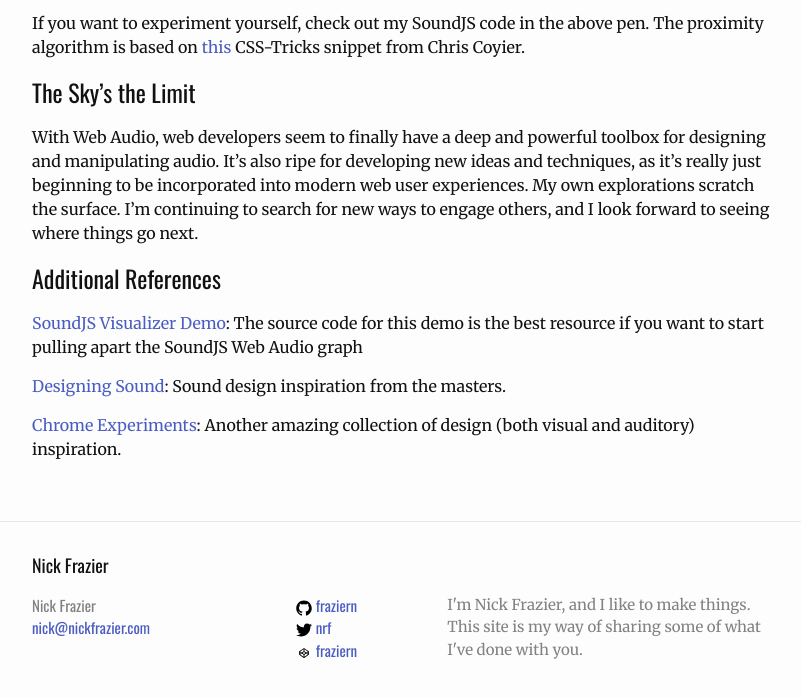
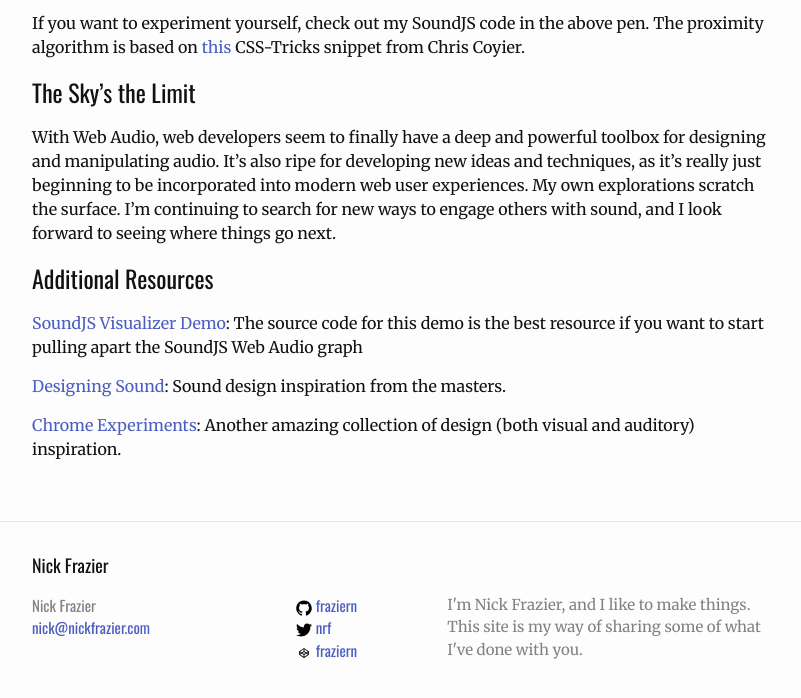
Before and after one commit to fraziern/fraziern.github.io, a Jekyll site: the page built from _posts/2016-08-05-js-sound-libraries.markdown, in a window 1280 px wide and 900 px high, scrolled down 5794 px, cut to the strip 179-877 px from the top of the window. Shown: the whole strip, without its empty margins (238-1039 px from the left). Built offline with Jekyll 4.4.1, drawn with Linux system fonts in a browser that asks for light colours.

Commit message:
minor edits

```diff
--- a/_posts/2016-08-05-js-sound-libraries.markdown
+++ b/_posts/2016-08-05-js-sound-libraries.markdown
@@ -177,9 +177,9 @@
 
 # The Sky's the Limit
 
-With Web Audio, web developers seem to finally have a deep and powerful toolbox for designing and manipulating audio. It's also ripe for developing new ideas and techniques, as it's really just beginning to be incorporated into modern web user experiences. My own explorations scratch the surface. I'm continuing to search for new ways to engage others, and I look forward to seeing where things go next.
+With Web Audio, web developers seem to finally have a deep and powerful toolbox for designing and manipulating audio. It's also ripe for developing new ideas and techniques, as it's really just beginning to be incorporated into modern web user experiences. My own explorations scratch the surface. I'm continuing to search for new ways to engage others with sound, and I look forward to seeing where things go next.
 
-# Additional References
+# Additional Resources
 
 [SoundJS Visualizer Demo](http://createjs.com/demos/soundjs/webaudionodeinsertion): The source code for this demo is the best resource if you want to start pulling apart the SoundJS Web Audio graph
 
```
